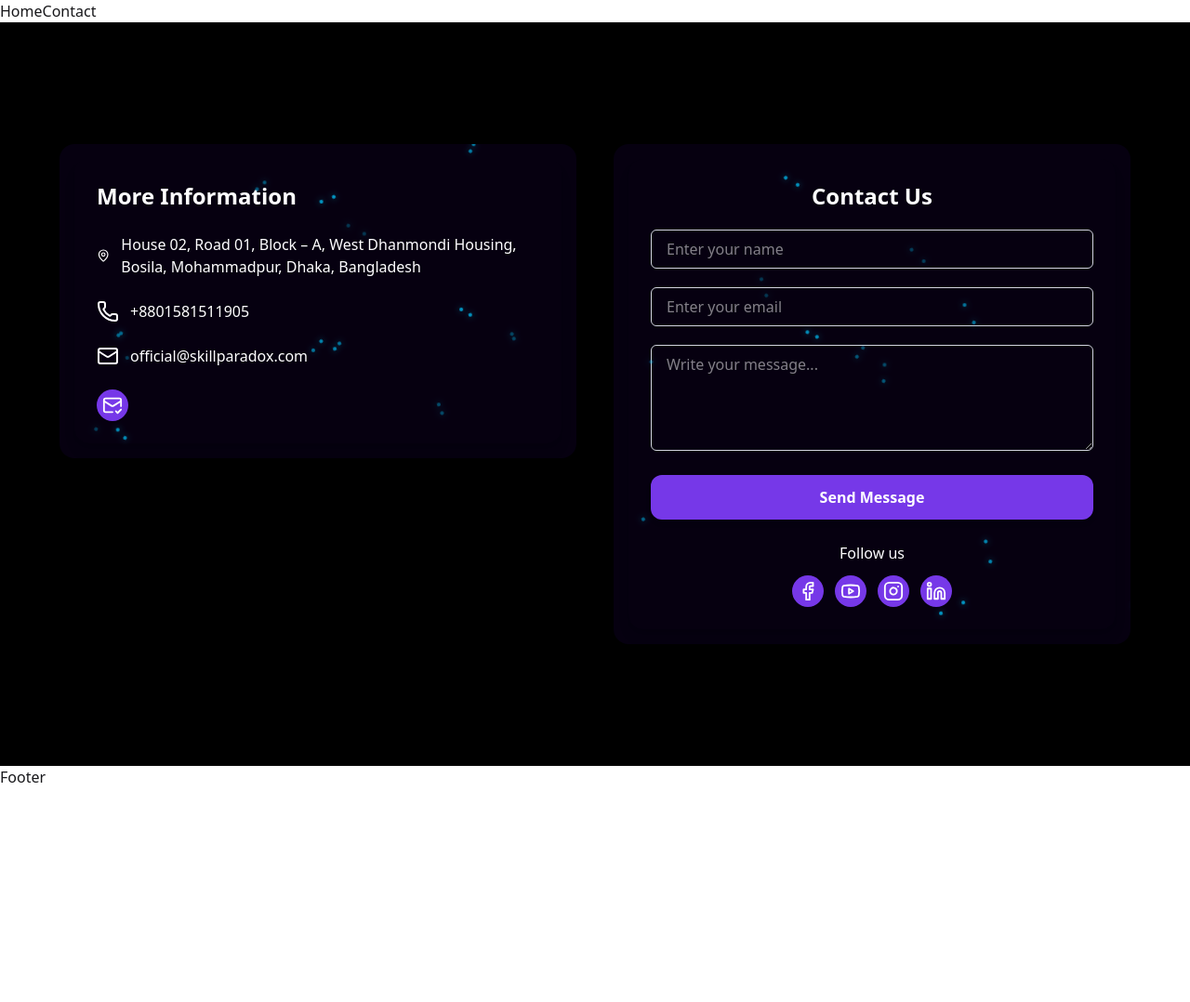
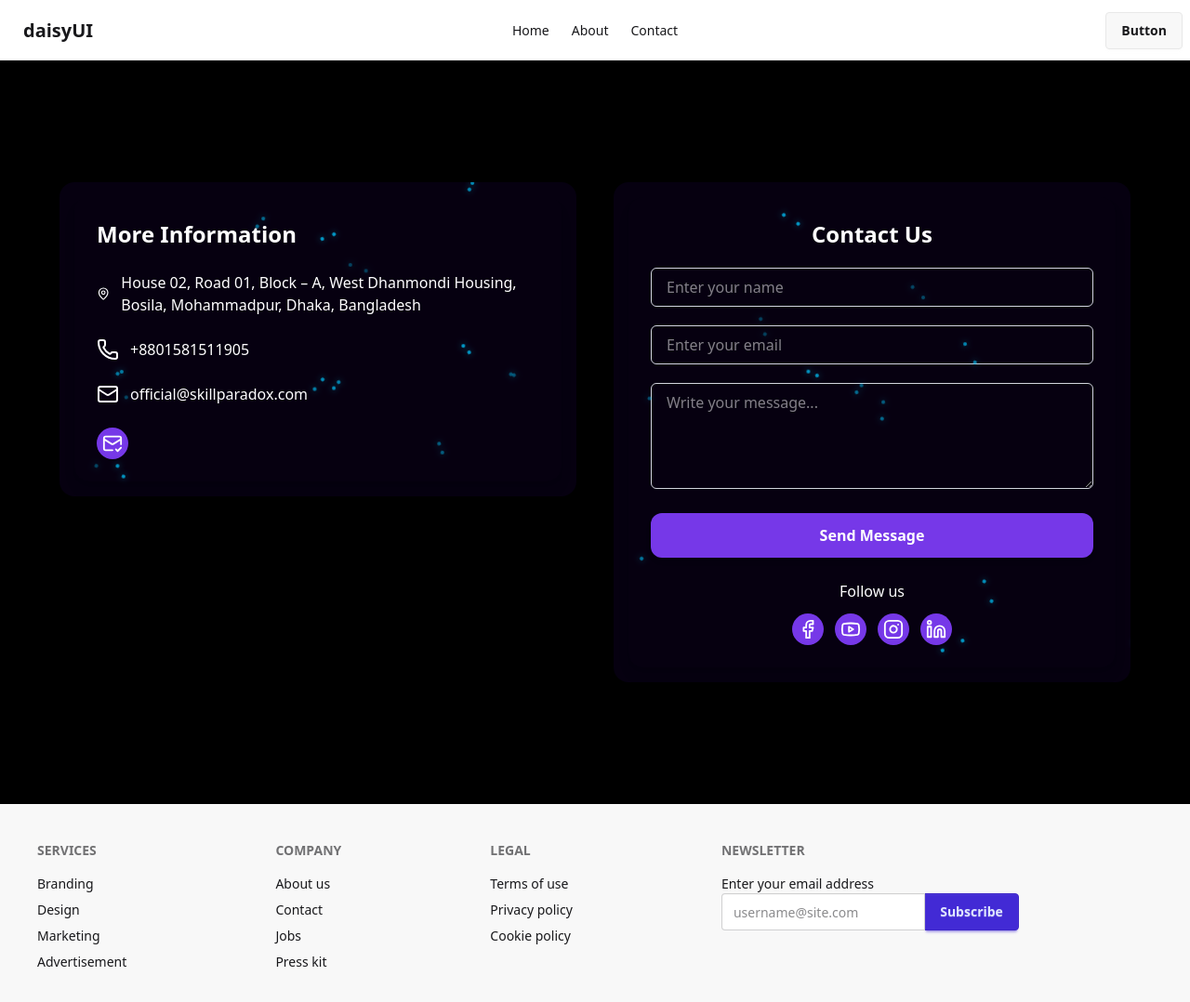
Before and after one commit to lizansarkar/firebase-with-react, a React (Vite) app: page /contact in a window 1280 px wide. Shown: the top 1078 px of the page at 93% size. Before the commit the page ends 848 px from the top, so only its background shows below. Built offline with nearby package versions, Linux system fonts and the light colour scheme.

Commit message:
header and footer component added

```diff
--- a/src/fixt-component/Footer.jsx
+++ b/src/fixt-component/Footer.jsx
@@ -1,7 +1,44 @@
-import React from 'react'
+import React from "react";
 
 export default function Footer() {
   return (
-    <div>Footer</div>
-  )
+    <div>
+      <footer className="footer sm:footer-horizontal bg-base-200 text-base-content p-10">
+        <nav>
+          <h6 className="footer-title">Services</h6>
+          <a className="link link-hover">Branding</a>
+          <a className="link link-hover">Design</a>
+          <a className="link link-hover">Marketing</a>
+          <a className="link link-hover">Advertisement</a>
+        </nav>
+        <nav>
+          <h6 className="footer-title">Company</h6>
+          <a className="link link-hover">About us</a>
+          <a className="link link-hover">Contact</a>
+          <a className="link link-hover">Jobs</a>
+          <a className="link link-hover">Press kit</a>
+        </nav>
+        <nav>
+          <h6 className="footer-title">Legal</h6>
+          <a className="link link-hover">Terms of use</a>
+          <a className="link link-hover">Privacy policy</a>
+          <a className="link link-hover">Cookie policy</a>
+        </nav>
+        <form>
+          <h6 className="footer-title">Newsletter</h6>
+          <fieldset className="w-80">
+            <label>Enter your email address</label>
+            <div className="join">
+              <input
+                type="text"
+                placeholder="username@site.com"
+                className="input input-bordered join-item"
+              />
+              <button className="btn btn-primary join-item">Subscribe</button>
+            </div>
+          </fieldset>
+        </form>
+      </footer>
+    </div>
+  );
 }
--- a/src/fixt-component/Navbar.jsx
+++ b/src/fixt-component/Navbar.jsx
@@ -1,12 +1,64 @@
-import React from 'react'
-import { NavLink } from 'react-router'
-import Home from '../main-pages/Home'
+import React from "react";
+import { NavLink } from "react-router";
+import Home from "../main-pages/Home";
 
 export default function Navbar() {
   return (
     <div>
-        <NavLink to='/'>Home</NavLink>
-        <NavLink to='/contact'>Contact</NavLink>
+      <div className="navbar bg-base-100 shadow-sm">
+        <div className="navbar-start">
+          <div className="dropdown">
+            <div tabIndex={0} role="button" className="btn btn-ghost lg:hidden">
+              <svg
+                xmlns="http://www.w3.org/2000/svg"
+                className="h-5 w-5"
+                fill="none"
+                viewBox="0 0 24 24"
+                stroke="currentColor"
+              >
+                {" "}
+                <path
+                  strokeLinecap="round"
+                  strokeLinejoin="round"
+                  strokeWidth="2"
+                  d="M4 6h16M4 12h8m-8 6h16"
+                />{" "}
+              </svg>
+            </div>
+            <ul
+              tabIndex="-1"
+              className="menu menu-sm dropdown-content bg-base-100 rounded-box z-1 mt-3 w-52 p-2 shadow"
+            >
+              <li>
+                <a>Item 1</a>
+              </li>
+              <li>
+                <a>Parent</a>
+              </li>
+              <li>
+                <a>Item 3</a>
+              </li>
+            </ul>
+          </div>
+          <a className="btn btn-ghost text-xl">daisyUI</a>
+        </div>
+        <div className="navbar-center hidden lg:flex">
+          <ul className="menu menu-horizontal px-1">
+            <li>
+              <NavLink to="/">Home</NavLink>
+            </li>
+            <li>
+              <NavLink to="/about">About</NavLink>
+            </li>
+            <li>
+              <NavLink to="/contact">Contact</NavLink>
+            </li>
+          </ul>
+        </div>
+        <div className="navbar-end">
+          <a className="btn">Button</a>
+        </div>
+      </div>
     </div>
-  )
+  );
 }
--- /dev/null
+++ b/src/main-pages/About.jsx
@@ -0,0 +1,9 @@
+import React from 'react'
+
+export default function About() {
+  return (
+    <div>
+        <h1>This is about page</h1>
+    </div>
+  )
+}
--- a/src/main-pages/contact-component/ContactForm.jsx
+++ b/src/main-pages/contact-component/ContactForm.jsx
@@ -12,15 +12,16 @@
   Instagram,
   Linkedin,
   MailCheck,
+  LogOut,
 } from "lucide-react";
 
-import { GoogleAuthProvider, signInWithPopup } from "firebase/auth";
+import { GoogleAuthProvider, signInWithPopup, signOut } from "firebase/auth";
 import { auth } from "./firebase.config";
 
 const googleProvier = new GoogleAuthProvider();
 
 const ContactForm = () => {
-  const [user, setUser] = useState(null)
+  const [user, setUser] = useState(null);
   const [formData, setFormData] = useState({
     name: "",
     email: "",
@@ -75,7 +76,19 @@
     signInWithPopup(auth, googleProvier)
       .then((result) => {
         console.log(result.user);
-        setUser(result.user)
+        setUser(result.user);
+      })
+      .catch((error) => {
+        console.log(error);
+      });
+  };
+
+  const handleSignOut = () => {
+    console.log("youre clicked sign out button");
+    signOut(auth, googleProvier)
+      .then((result) => {
+        console.log(result);
+        setUser(null);
       })
       .catch((error) => {
         console.log(error);
@@ -113,18 +126,28 @@
 
             {/* react withe firebase */}
             <div>
+              {user ? (
+                <button
+                  onClick={handleSignOut}
+                  className="p-1.5 bg-[#7638e8] rounded-full hover:bg-[#000000] transition-colors cursor-pointer"
+                >
+                  <LogOut size={22} color="#ffffff"></LogOut>
+                </button>
+              ) : (
                 <button
                   onClick={handleGoogleSignIn}
                   className="p-1.5 bg-[#7638e8] rounded-full hover:bg-[#000000] transition-colors cursor-pointer"
                 >
                   <MailCheck size={22} color="#ffffff"></MailCheck>
                 </button>
-              {
-                user && <div>
+              )}
+
+              {user && (
+                <div>
                   <img src={user.photoURL} alt="" />
                   <h1 className="text-[#ffffff]">{user.displayName}</h1>
                 </div>
-              }
+              )}
             </div>
           </div>
         </MagicEffect>
@@ -171,8 +194,6 @@
               </button>
             </form>
 
-
-
             {/* Social Sign-in Section */}
             <div className="mt-6 text-center">
               <p className="text-[#ffffff] mb-3">Follow us</p>
--- a/src/react-router/Route.jsx
+++ b/src/react-router/Route.jsx
@@ -1,9 +1,20 @@
 import React from 'react'
+import { createBrowserRouter } from 'react-router';
+import Root from './Root.jsx';
+import Home from '../main-pages/Home.jsx';
+import Contact from '../main-pages/Contact.jsx';
+import About from '../main-pages/About.jsx';
 
-function Route() {
-  return (
-    <div>Route</div>
-  )
-}
+const router = createBrowserRouter([
+  {
+    path: "/",
+    element: <Root />,
+    children: [
+      { path: "/", element: <Home />, index: 0 },
+      { path: "/contact", element: <Contact /> },
+      { path: "/about", element: <About></About>}
+    ],
+  },
+]);
 
-export default Route
+export default router
```
Also changed, not shown: src/main.jsx (+3 -15 lines). Lines whose indentation alone changed are shown as unchanged.
